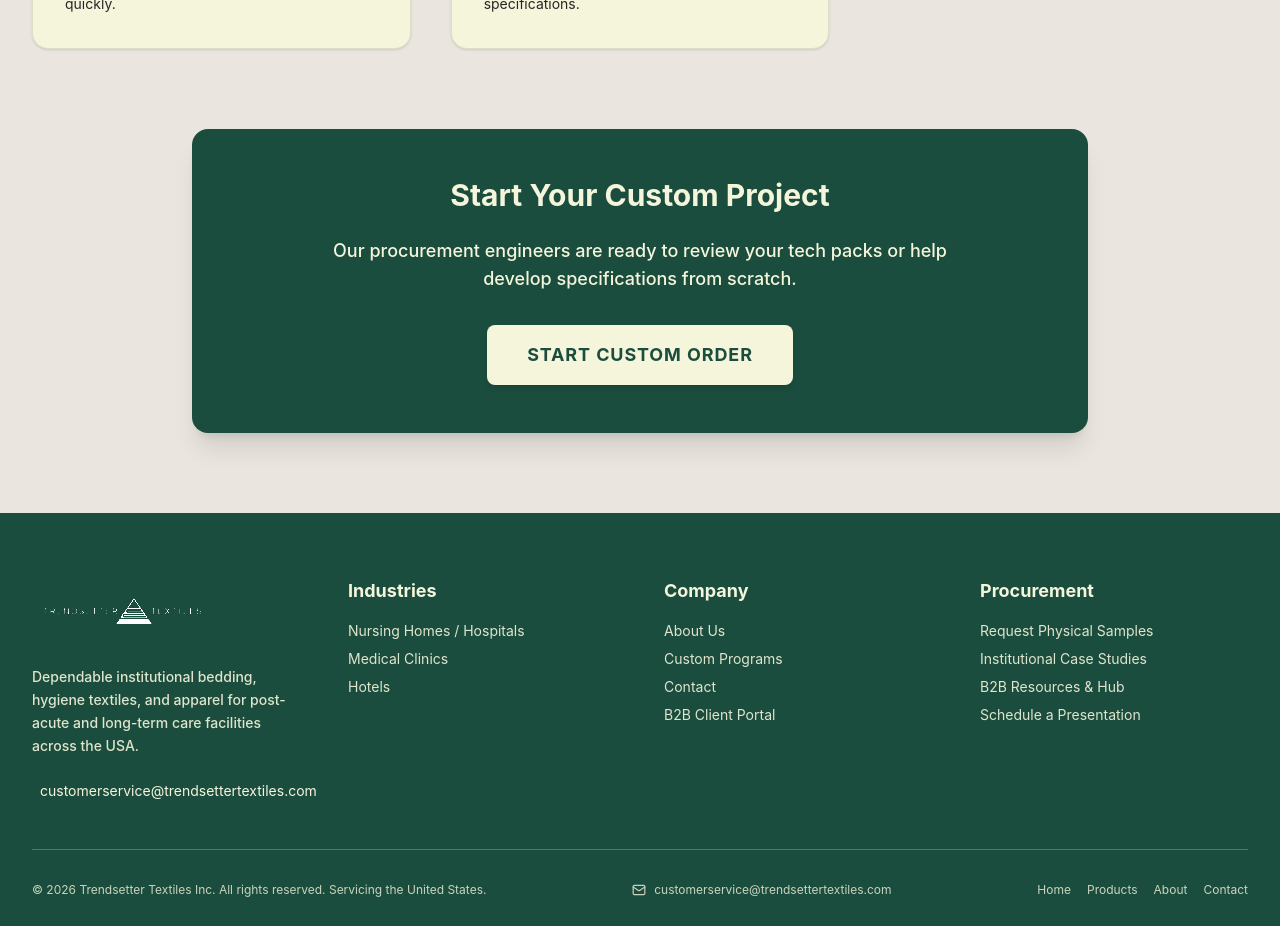
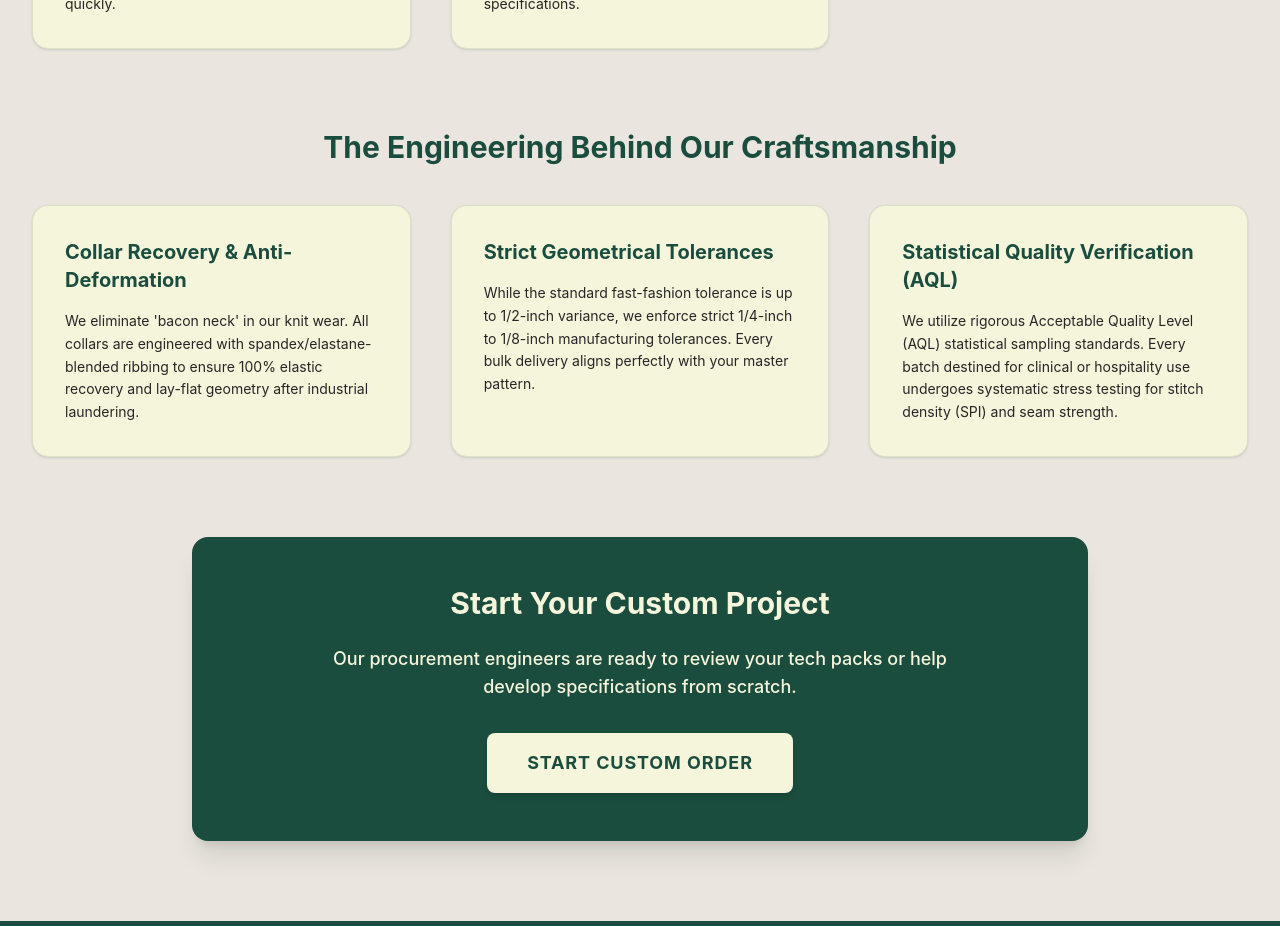
Before and after one commit to numBerNiko/Trendsetter-dev, a React (Vite) app: page /custom-programs in a window 1280 px wide. Shown: the part 1360-2286 px from the top of the page. Built offline with nearby package versions, Linux system fonts and the light colour scheme.

Commit message:
feat: upgrade B2B copy, add engineering specs and resource download magnet

```diff
--- a/src/pages/CustomProgramsPage.jsx
+++ b/src/pages/CustomProgramsPage.jsx
@@ -84,6 +84,31 @@ export default function CustomProgramsPage() {
 
         </div>
 
+        {/* Quality Assurance Section */}
+        <div className="mb-20">
+          <h2 className="text-3xl font-bold mb-10 text-center text-[var(--theme-color)]">The Engineering Behind Our Craftsmanship</h2>
+          <div className="grid grid-cols-1 md:grid-cols-3 gap-10">
+            <div className="bg-white p-8 rounded-2xl border border-slate/10 shadow-sm text-left">
+              <h3 className="text-xl font-bold mb-4 text-[var(--theme-color)]">Collar Recovery & Anti-Deformation</h3>
+              <p className="text-sm leading-relaxed text-neutral-800">
+                We eliminate 'bacon neck' in our knit wear. All collars are engineered with spandex/elastane-blended ribbing to ensure 100% elastic recovery and lay-flat geometry after industrial laundering.
+              </p>
+            </div>
+            <div className="bg-white p-8 rounded-2xl border border-slate/10 shadow-sm text-left">
+              <h3 className="text-xl font-bold mb-4 text-[var(--theme-color)]">Strict Geometrical Tolerances</h3>
+              <p className="text-sm leading-relaxed text-neutral-800">
+                While the standard fast-fashion tolerance is up to 1/2-inch variance, we enforce strict 1/4-inch to 1/8-inch manufacturing tolerances. Every bulk delivery aligns perfectly with your master pattern.
+              </p>
+            </div>
+            <div className="bg-white p-8 rounded-2xl border border-slate/10 shadow-sm text-left">
+              <h3 className="text-xl font-bold mb-4 text-[var(--theme-color)]">Statistical Quality Verification (AQL)</h3>
+              <p className="text-sm leading-relaxed text-neutral-800">
+                We utilize rigorous Acceptable Quality Level (AQL) statistical sampling standards. Every batch destined for clinical or hospitality use undergoes systematic stress testing for stitch density (SPI) and seam strength.
+              </p>
+            </div>
+          </div>
+        </div>
+
         <div className="rounded-2xl p-12 text-center max-w-4xl mx-auto shadow-xl text-white" style={{ backgroundColor: region.theme.primaryBg }}>
           <h2 className="text-3xl font-bold mb-6 text-white">Start Your Custom Project</h2>
           <p className="text-lg mb-8 max-w-2xl mx-auto text-white font-medium opacity-100">
--- a/src/pages/HomePage.jsx
+++ b/src/pages/HomePage.jsx
@@ -218,7 +218,7 @@ export default function HomePage() {
               </div>
               <div className="p-8 text-left">
                 <h3 className="text-xl font-bold uppercase tracking-wider text-slate mb-3">Institutional Bedding</h3>
-                <p className="opacity-80 text-sm mb-6 leading-relaxed text-slate">High-tensile T180/T250 flat & fitted sheets engineered for bulk commercial laundering cycles.</p>
+                <p className="opacity-80 text-sm mb-6 leading-relaxed text-slate">High-Tensile T180/T250 Bedding woven from Single-Ply, Long-Staple Ring-Spun Cotton. Engineered to withstand 150+ commercial wash-cycles without pilling, warping, or premature thinning.</p>
                 <Link to="/products" className="font-bold text-sm tracking-wider uppercase inline-block hover:underline" style={{ color: region.theme.primaryBg }}>View Bedding Suite &rarr;</Link>
               </div>
             </div>
@@ -238,7 +238,7 @@ export default function HomePage() {
               </div>
               <div className="p-8 text-left">
                 <h3 className="text-xl font-bold uppercase tracking-wider text-slate mb-3">Staff Uniforms & Scrubs</h3>
-                <p className="opacity-80 text-sm mb-6 leading-relaxed text-slate">Bespoke facility-colored scrubs, clinical lab coats, and protective isolation wear with logo embroidery options.</p>
+                <p className="opacity-80 text-sm mb-6 leading-relaxed text-slate">High-Performance Staff Wear featuring durable Interlock Knit structures and Reactive Dyeing. Colors stay vibrant and garments hold their shape with zero edge-curling, even under high-temp clinical sanitization.</p>
                 <Link to="/products" className="font-bold text-sm tracking-wider uppercase inline-block hover:underline" style={{ color: region.theme.primaryBg }}>View Uniforms Suite &rarr;</Link>
               </div>
             </div>
--- a/src/pages/HotelsPage.jsx
+++ b/src/pages/HotelsPage.jsx
@@ -112,6 +112,24 @@ export default function HotelsPage() {
 
         </div>
 
+        {/* Procurement Spec Box */}
+        <div className="mt-16 bg-white border border-slate/10 rounded-2xl p-8 shadow-sm flex flex-col md:flex-row items-center gap-8 text-left">
+          <div className="bg-slate/5 p-4 rounded-xl shrink-0" style={{ color: region.theme.primaryBg }}>
+            <BedDouble size={40} />
+          </div>
+          <div>
+            <h4
+              className="text-xl font-bold uppercase tracking-wider mb-2"
+              style={{ color: region.phone.includes('+63') ? '#8C6215' : region.theme.primaryBg }}
+            >
+              The Science of Hotel Sleep
+            </h4>
+            <p className="text-sm leading-relaxed text-neutral-800">
+              We offer both Crisp Percale (for a cool, matte, breathable feel) and Silky Sateen (for a warmer, heavier, lustrous drape) woven strictly with extra-long staple (ELS) fibers. Zero short-staple filler cotton ensures a luxury feel that outlasts cheap alternatives.
+            </p>
+          </div>
+        </div>
+
         <div className="mt-16 border rounded-2xl p-10 text-center max-w-4xl mx-auto bg-[var(--theme-color)]/5 border-[var(--theme-color)]/20">
           <Target size={32} style={{ color: region.theme.primaryBg }} className="mx-auto mb-4" />
           <h2 className="text-3xl font-bold uppercase tracking-wider mb-4 text-slate">CUSTOM PRIVATE LABELING</h2>
--- a/src/pages/NursingHomesPage.jsx
+++ b/src/pages/NursingHomesPage.jsx
@@ -75,6 +75,24 @@ export default function NursingHomesPage() {
                 <p><strong className="text-neutral-800">Mattress Protectors:</strong> Quilted, fluid-resistant, waterproof barriers engineered for full mattress longevity and optimal fluid management.</p>
               </li>
             </ul>
+
+            {/* Procurement Spec Box */}
+            <div className="mt-8 border-t pt-8 flex flex-col md:flex-row items-center gap-6 text-left border-slate/10">
+              <div className="bg-slate/5 p-3 rounded-xl shrink-0" style={{ color: region.theme.primaryBg }}>
+                <ShieldCheck size={28} />
+              </div>
+              <div>
+                <h4
+                  className="text-lg font-bold uppercase tracking-wider mb-2"
+                  style={{ color: region.phone.includes('+63') ? '#8C6215' : region.theme.primaryBg }}
+                >
+                  Skin-Safety & Wash Stability
+                </h4>
+                <p className="text-sm leading-relaxed text-neutral-800">
+                  Every sheet in our resident care program is fully combed to remove short, scratchy fibers, eliminating friction-based skin irritation for long-term patients. Pre-shrunk (Sanforized) construction ensures a secure fit on clinical mattresses wash after wash.
+                </p>
+              </div>
+            </div>
           </div>
 
           {/* Hygiene & Personal Care Suite */}
--- a/src/pages/ResourcesPage.jsx
+++ b/src/pages/ResourcesPage.jsx
@@ -13,6 +13,26 @@ export default function ResourcesPage() {
           <p className="text-xl opacity-80 max-w-3xl mx-auto">
             Expert insights, care optimization guides, and procurement tips to maximize the ROI on your textile investments.
           </p>
+        </div>
+
+        {/* Featured Resource Lead Magnet */}
+        <div className="bg-white border-2 rounded-2xl p-8 md:p-10 mb-12 shadow-md flex flex-col md:flex-row justify-between items-center gap-8 text-left" style={{ borderColor: region.theme.primaryBg }}>
+          <div className="flex-1">
+            <span className="inline-block px-3 py-1 rounded-full text-xs font-bold uppercase tracking-wider mb-4 text-white" style={{ backgroundColor: region.theme.primaryBg }}>
+              Featured Resource
+            </span>
+            <h2 className="text-2xl md:text-3xl font-bold mb-4 text-slate">
+              The Institutional Buyer's Guide to Commercial Laundering & Fabric Architecture
+            </h2>
+            <p className="opacity-90 text-sm md:text-base leading-relaxed text-slate font-medium">
+              Learn the truth behind the thread count myth, the chemistry of wash-stable reactive dyes, and how to spot low-grade cotton fibers.
+            </p>
+          </div>
+          <div className="shrink-0 w-full md:w-auto text-center">
+            <button className="w-full md:w-auto px-8 py-4 rounded-md font-bold uppercase tracking-wider text-sm shadow-md border-2 border-[var(--theme-color)] text-white bg-[var(--theme-color)] hover:bg-transparent hover:text-[var(--theme-color)] transition-all duration-300 ease-in-out">
+              Download Free Procurement PDF
+            </button>
+          </div>
         </div>
 
         <div className="grid grid-cols-1 md:grid-cols-2 lg:grid-cols-3 gap-8">
```
